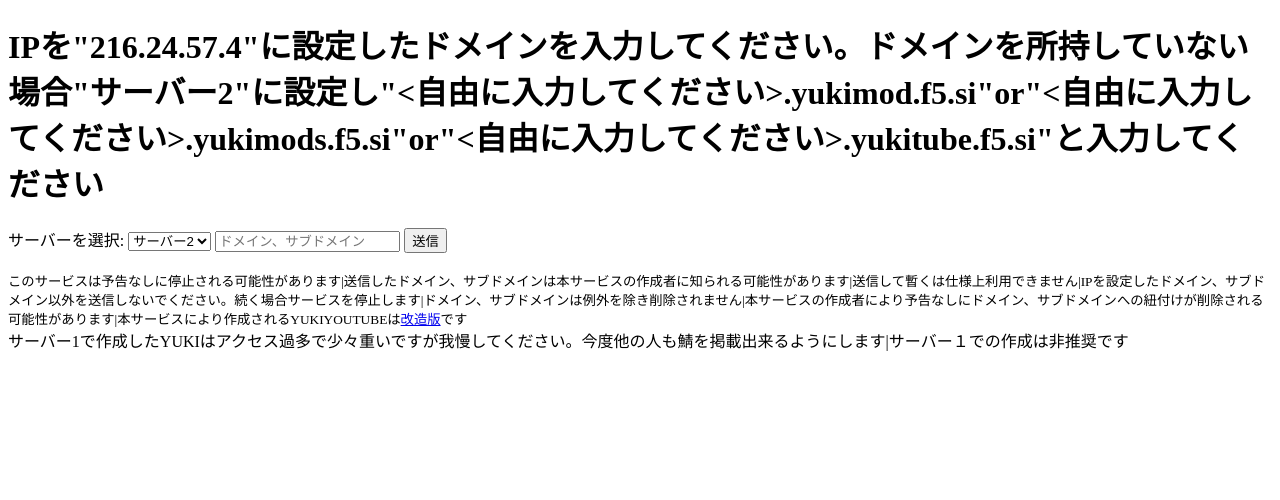
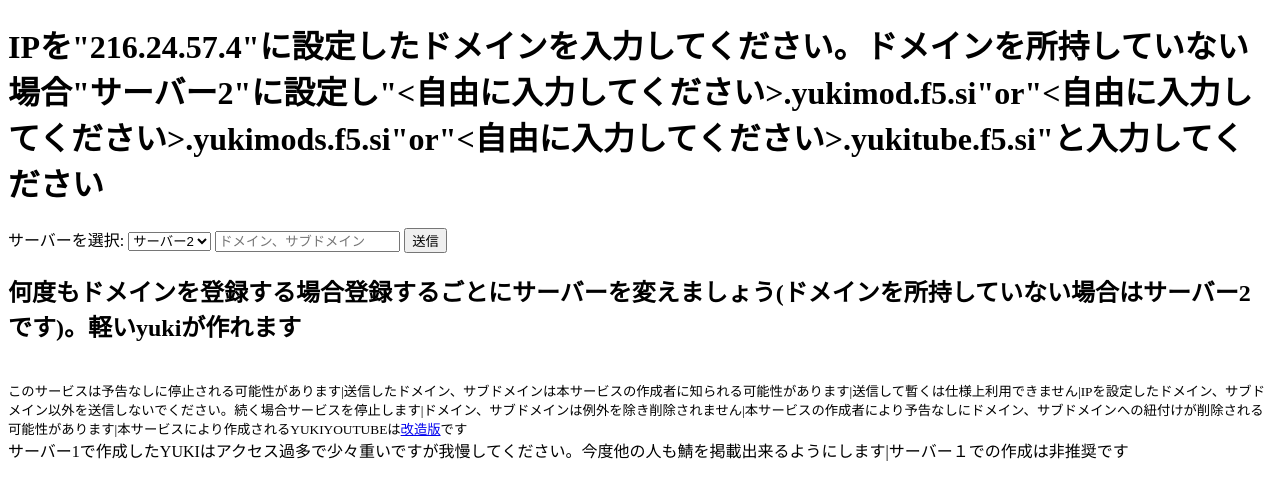
Before and after one commit to ztttas1-project/yukicreate, a Flask app: page / in a window 1280 px wide. Shown: the top 500 px of the page. Run offline with Flask 3, Linux system fonts and the light colour scheme.

Commit message:
Update index.html

```diff
--- a/templates/index.html
+++ b/templates/index.html
@@ -16,12 +16,13 @@
         <option value="4">サーバー4</option>
         <option value="5">サーバー5</option>
         <option value="6">サーバー6</option>
+        <option value="2">サーバー7</option>
         <option value="1">サーバー1</option>
     </select>
     <input type="text" name="domain" required placeholder="ドメイン、サブドメイン">
     <button type="submit">送信</button>
     </form>
-
+    <h2>何度もドメインを登録する場合登録するごとにサーバーを変えましょう(ドメインを所持していない場合はサーバー2です)。軽いyukiが作れます</h2>
     <br><small>このサービスは予告なしに停止される可能性があります|送信したドメイン、サブドメインは本サービスの作成者に知られる可能性があります|送信して暫くは仕様上利用できません|IPを設定したドメイン、サブドメイン以外を送信しないでください。続く場合サービスを停止します|ドメイン、サブドメインは例外を除き削除されません|本サービスの作成者により予告なしにドメイン、サブドメインへの紐付けが削除される可能性があります|本サービスにより作成されるYUKIYOUTUBEは<a href="https://github.com/Skype-Github/YUKI-GOD">改造版</a>です</small><br>
     サーバー1で作成したYUKIはアクセス過多で少々重いですが我慢してください。今度他の人も鯖を掲載出来るようにします|サーバー１での作成は非推奨です
 </body>
```
